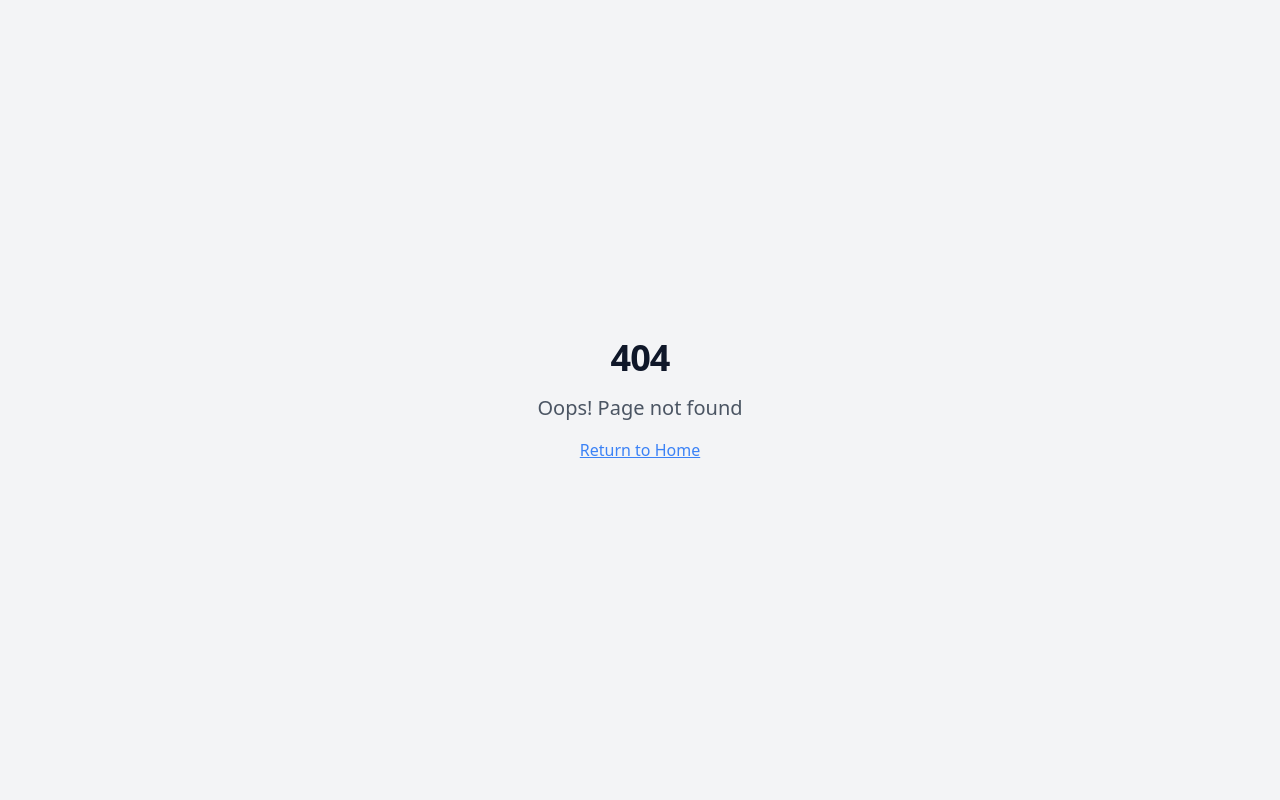
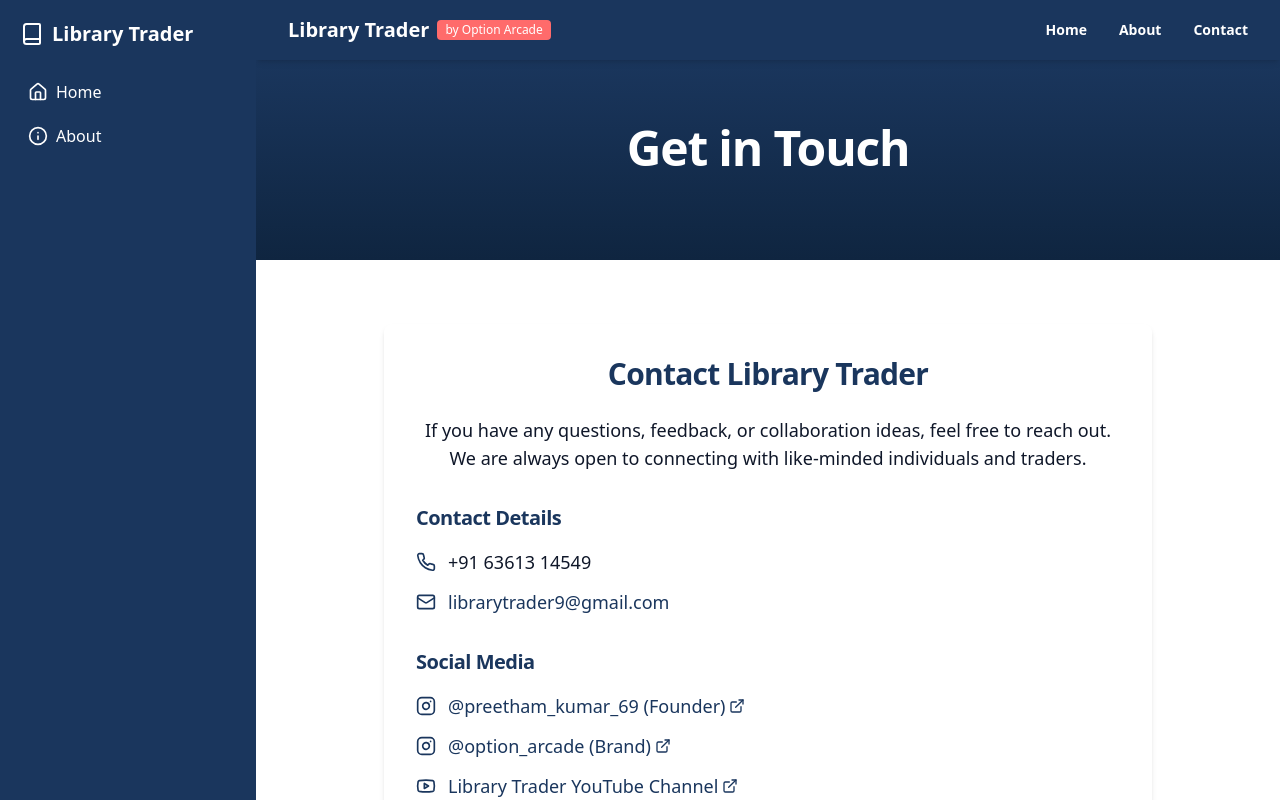
Before and after one commit to Preeth69/arcade-learning-hub, a React (Vite) app: page /contact in a window 1280 px wide. Before the commit this address had no page. Shown: the top 800 px of the page. Built offline with nearby package versions, Linux system fonts and the light colour scheme.

Commit message:
Add Contact page
Implement a new "Contact" page with contact details and social media links, linked from the "Contact Us" button. The page includes a clean, minimalist layout with clearly labeled sections and design notes for hover effects and new tab behavior.

```diff
--- a/src/App.tsx
+++ b/src/App.tsx
@@ -1,9 +1,11 @@
+
 import { Toaster } from "@/components/ui/toaster";
 import { Toaster as Sonner } from "@/components/ui/sonner";
 import { TooltipProvider } from "@/components/ui/tooltip";
 import { QueryClient, QueryClientProvider } from "@tanstack/react-query";
 import { BrowserRouter, Routes, Route } from "react-router-dom";
 import Index from "./pages/Index";
+import Contact from "./pages/Contact";
 import NotFound from "./pages/NotFound";
 
 const queryClient = new QueryClient();
@@ -16,6 +18,7 @@ const App = () => (
       <BrowserRouter>
         <Routes>
           <Route path="/" element={<Index />} />
+          <Route path="/contact" element={<Contact />} />
           {/* ADD ALL CUSTOM ROUTES ABOVE THE CATCH-ALL "*" ROUTE */}
           <Route path="*" element={<NotFound />} />
         </Routes>
--- /dev/null
+++ b/src/pages/Contact.tsx
@@ -0,0 +1,128 @@
+
+import React from "react";
+import Navbar from "@/components/Navbar";
+import Sidebar from "@/components/Sidebar";
+import { Button } from "@/components/ui/button";
+import { Instagram, Youtube, Phone, Mail } from "lucide-react";
+import { ExternalLink } from "lucide-react";
+
+const Contact = () => {
+  return (
+    <div className="flex min-h-screen bg-white">
+      <Sidebar />
+
+      <div className="flex-1 overflow-hidden">
+        <Navbar />
+
+        {/* Contact Hero Section */}
+        <section className="hero-gradient text-white py-12 md:py-16">
+          <div className="container mx-auto px-4 text-center">
+            <h1 className="text-4xl md:text-5xl font-bold mb-6 animate-fade-in">
+              Get in Touch
+            </h1>
+          </div>
+        </section>
+
+        {/* Contact Information Section */}
+        <section className="py-16 px-4 md:px-8">
+          <div className="max-w-3xl mx-auto bg-white shadow-md rounded-lg p-8">
+            <h2 className="text-2xl md:text-3xl font-bold mb-6 text-trader-blue text-center">
+              Contact Library Trader
+            </h2>
+
+            <p className="text-lg mb-8 text-center">
+              If you have any questions, feedback, or collaboration ideas, feel free to reach out.
+              We are always open to connecting with like-minded individuals and traders.
+            </p>
+
+            <div className="space-y-8">
+              {/* Contact Details */}
+              <div className="space-y-4">
+                <h3 className="text-xl font-semibold text-trader-blue">Contact Details</h3>
+                <div className="space-y-3">
+                  <div className="flex items-center gap-3 transition-all hover:translate-x-1">
+                    <Phone className="text-trader-blue h-5 w-5" />
+                    <span className="text-lg">+91 63613 14549</span>
+                  </div>
+                  <div className="flex items-center gap-3 transition-all hover:translate-x-1">
+                    <Mail className="text-trader-blue h-5 w-5" />
+                    <a
+                      href="mailto:librarytrader9@gmail.com"
+                      className="text-lg text-trader-blue hover:underline"
+                    >
+                      librarytrader9@gmail.com
+                    </a>
+                  </div>
+                </div>
+              </div>
+
+              {/* Social Media */}
+              <div className="space-y-4">
+                <h3 className="text-xl font-semibold text-trader-blue">Social Media</h3>
+                <div className="space-y-3">
+                  <div className="flex items-center gap-3 transition-all hover:translate-x-1">
+                    <Instagram className="text-trader-blue h-5 w-5" />
+                    <a
+                      href="https://www.instagram.com/preetham_kumar_69"
+                      target="_blank"
+                      rel="noopener noreferrer"
+                      className="text-lg text-trader-blue hover:underline flex items-center"
+                    >
+                      @preetham_kumar_69 (Founder)
+                      <ExternalLink className="ml-1 h-4 w-4" />
+                    </a>
+                  </div>
+                  <div className="flex items-center gap-3 transition-all hover:translate-x-1">
+                    <Instagram className="text-trader-blue h-5 w-5" />
+                    <a
+                      href="https://www.instagram.com/option_arcade"
+                      target="_blank"
+                      rel="noopener noreferrer"
+                      className="text-lg text-trader-blue hover:underline flex items-center"
+                    >
+                      @option_arcade (Brand)
+                      <ExternalLink className="ml-1 h-4 w-4" />
+                    </a>
+                  </div>
+                  <div className="flex items-center gap-3 transition-all hover:translate-x-1">
+                    <Youtube className="text-trader-blue h-5 w-5" />
+                    <a
+                      href="https://www.youtube.com/channel/UCfVlzI8MRxIwkWZM5RBmsMA"
+                      target="_blank"
+                      rel="noopener noreferrer"
+                      className="text-lg text-trader-blue hover:underline flex items-center"
+                    >
+                      Library Trader YouTube Channel
+                      <ExternalLink className="ml-1 h-4 w-4" />
+                    </a>
+                  </div>
+                </div>
+              </div>
+            </div>
+
+            <div className="mt-10 text-center text-gray-500 italic">
+              We typically respond within 24–48 hours.
+            </div>
+          </div>
+        </section>
+
+        {/* Footer */}
+        <footer className="bg-trader-darkBlue text-white py-8">
+          <div className="container mx-auto px-4">
+            <div className="flex flex-col md:flex-row justify-between items-center">
+              <div className="mb-4 md:mb-0">
+                <h3 className="text-xl font-bold">Library Trader</h3>
+                <p className="text-sm text-gray-300">by Option Arcade</p>
+              </div>
+              <div className="text-sm text-gray-300">
+                © {new Date().getFullYear()} Library Trader. All rights reserved.
+              </div>
+            </div>
+          </div>
+        </footer>
+      </div>
+    </div>
+  );
+};
+
+export default Contact;
--- a/src/pages/Index.tsx
+++ b/src/pages/Index.tsx
@@ -5,6 +5,7 @@ import Sidebar from "@/components/Sidebar";
 import { Button } from "@/components/ui/button";
 import { ArrowRight } from "lucide-react";
 import ForexTools from "@/components/ForexTools";
+import { Link } from "react-router-dom";
 
 const Index = () => {
   const openCurriculum = () => {
@@ -77,8 +78,12 @@ const Index = () => {
             <p className="text-lg mb-8">
               Have questions or suggestions? We'd love to hear from you!
             </p>
-            <Button size="lg" className="bg-trader-blue hover:bg-trader-blue/90">
-              Contact Us
+            <Button
+              size="lg"
+              className="bg-trader-blue hover:bg-trader-blue/90"
+              asChild
+            >
+              <Link to="/contact">Contact Us</Link>
             </Button>
           </div>
         </section>
```
